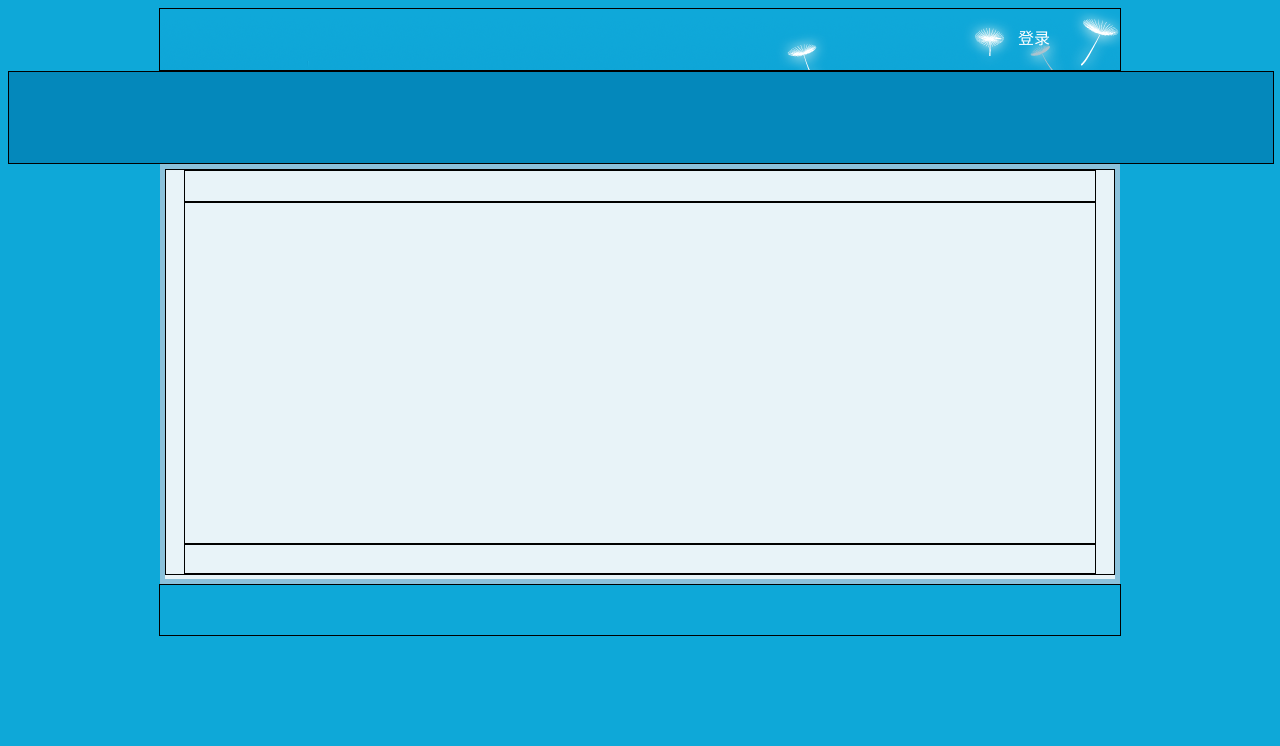
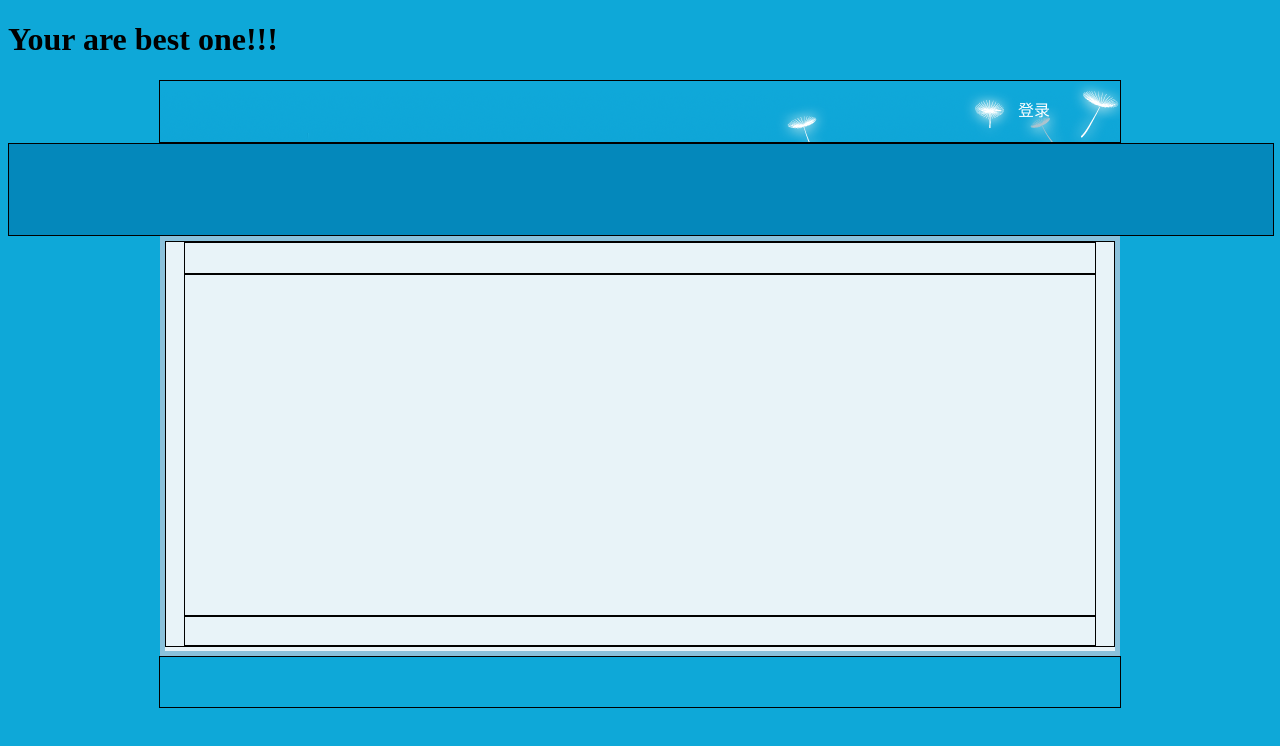
Before and after one commit to 992038997/eclipseremote, a plain HTML site: page 05.19/bin/index.html in a window 1280 px wide. Drawn offline with Linux system fonts and the light colour scheme.

Commit message:
修改的后的项目

```diff
--- a/05.19/bin/index.html
+++ b/05.19/bin/index.html
@@ -71,6 +71,7 @@ body{
 </style>
 </head>
 <body>
+    <h1>Your are best one!!!</h1>
    <div id="logo">
        <a href="http://www.baidu.com" >登录</a>
    </div>
```
Also changed, not shown: 05.19/src/index.html (+1 -0 lines).
